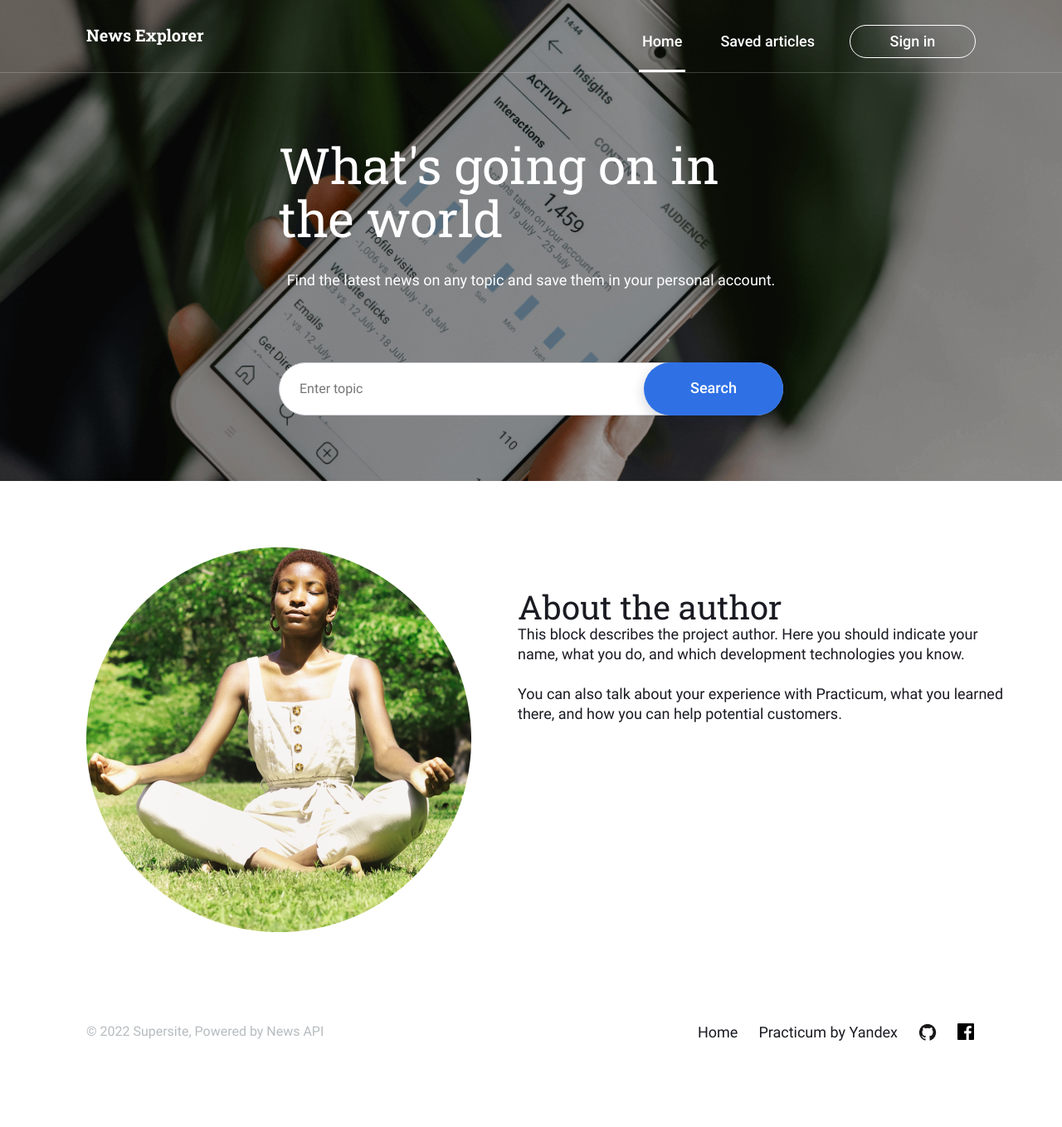
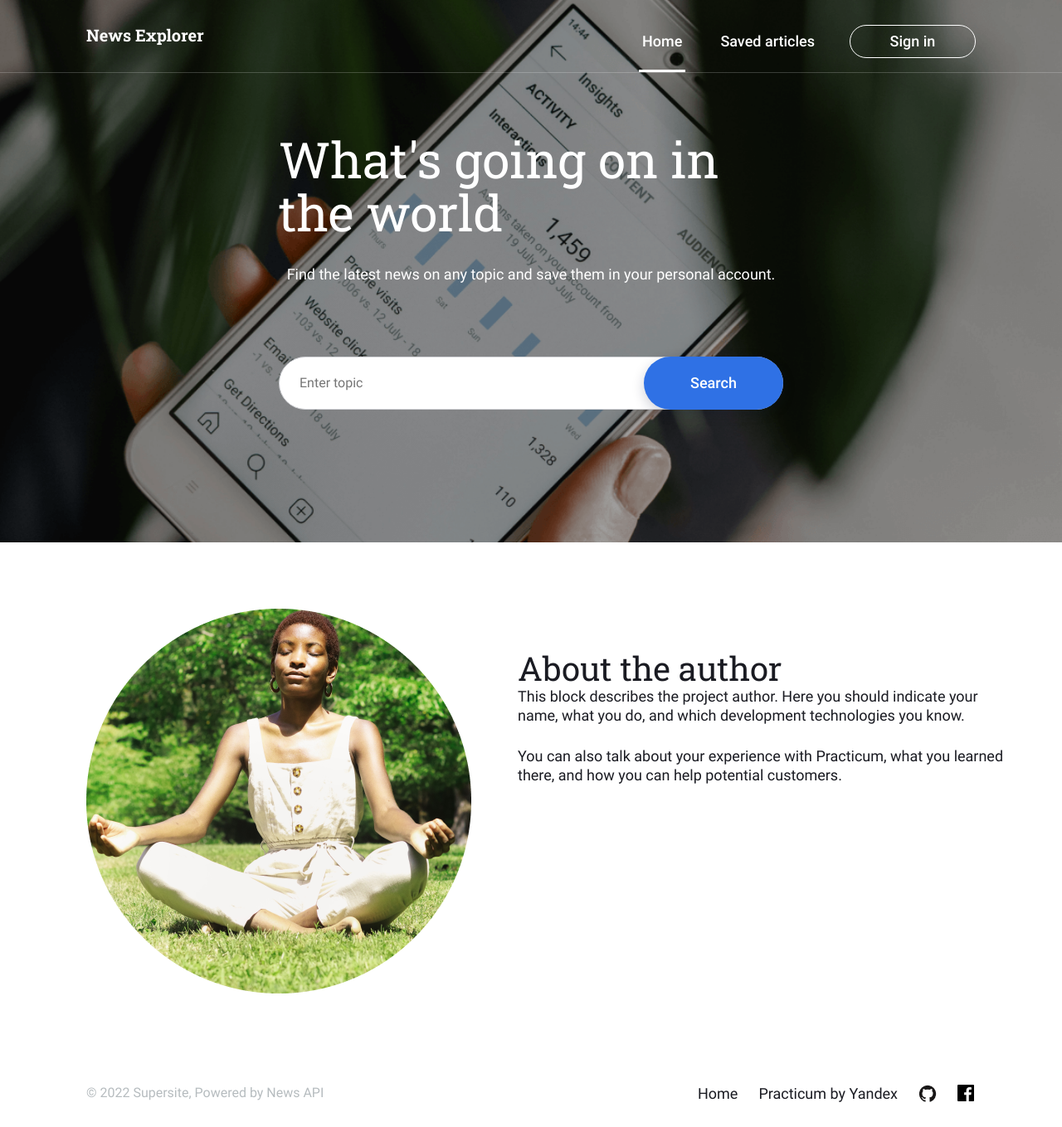
Before and after one commit to Santiag0SR/news-explorer-frontend, a React (Create React App) app: page / in a window 1280 px wide. Shown: the whole page at 83% size. Before the commit the page ends 1284 px from the top, so only its background shows below. Built offline with nearby package versions, Linux system fonts and the light colour scheme.

Commit message:
fix position nav bar

```diff
--- a/src/components/About/about.css
+++ b/src/components/About/about.css
@@ -2,8 +2,9 @@
     display: flex;
     align-items: flex-start;
     margin:0;
-    background-color: #ffffff;
-    width: 100%;
+    max-width: 1440px;
+    margin:0 auto;
+
 }
 
 .about__image{
--- a/src/components/Footer/footer.css
+++ b/src/components/Footer/footer.css
@@ -2,6 +2,7 @@
     display: flex;
     justify-content: space-between;
     padding: 30px 106px 26px 104px;
+    max-width: 1440px;
     box-sizing: border-box;
     font-family: "Roboto", "Inter", Arial, sans-serif;
     font-style: normal;
@@ -13,6 +14,7 @@
     color:#1A1B22;
     -webkit-font-smoothing: antialiased;
     -moz-osx-font-smoothing: grayscale;
+    margin:0 auto;
 
 }
 
--- a/src/components/Header/header.css
+++ b/src/components/Header/header.css
@@ -2,8 +2,13 @@
 display: flex;
 flex-direction: column;
 align-items: center;
-padding: 79px 0;
+padding: 160px 0;
 width: 100%;
+max-width: 1440px;
+background-image: url(../../images/georgia-de-lotz--UsJoNxLaNo-unsplash\ \(1\).png);
+background-position: center;
+background-size: cover;
+margin:0 auto;
 }
 
 .header__title{
--- a/src/components/Navigation/navigation.css
+++ b/src/components/Navigation/navigation.css
@@ -1,6 +1,12 @@
-.navigation {
+  .navigation {
+    position: absolute;
+    left: 50%;
+    transform: translate(-50%, 0);
+    width: 100%;
+    max-width: 1440px;
     display: flex;
     justify-content: space-between;
+    box-sizing: border-box;
     padding: 30px 104px 0px 104px;
     border-bottom: 1px solid rgba(255, 255, 255, 0.2);
   }
--- a/src/index.css
+++ b/src/index.css
@@ -1,13 +1,2 @@
 @import url("./vendor/normalize.css");
 @import url("./vendor/Fonts/fonts.css");
-
-
-.page {
-  background-image: url("./images/georgia-de-lotz--UsJoNxLaNo-unsplash\ \(1\).png");
-  max-height: 580px;
-  background-color: #ffffff;
-  background-position: center;
-  background-repeat: no-repeat;
-  background-size: cover;
-  margin: 0 auto;
-}
```
